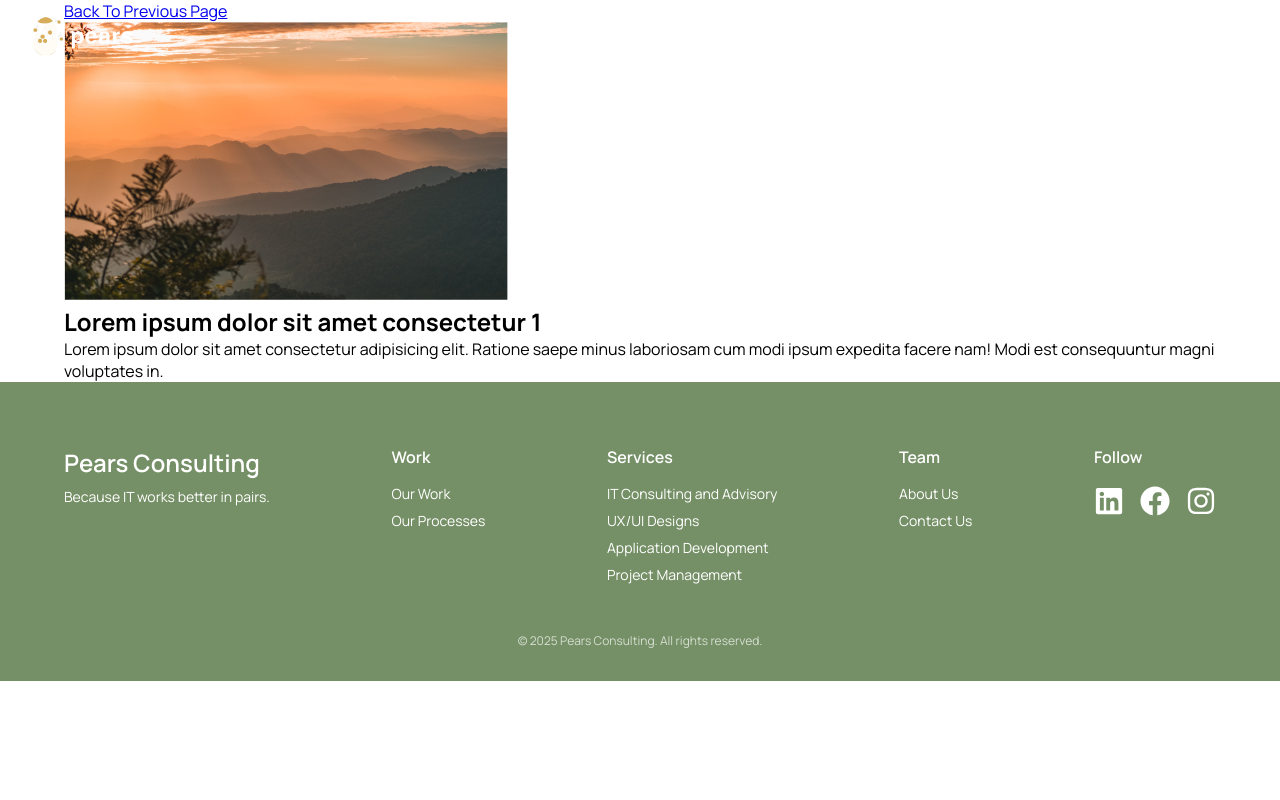
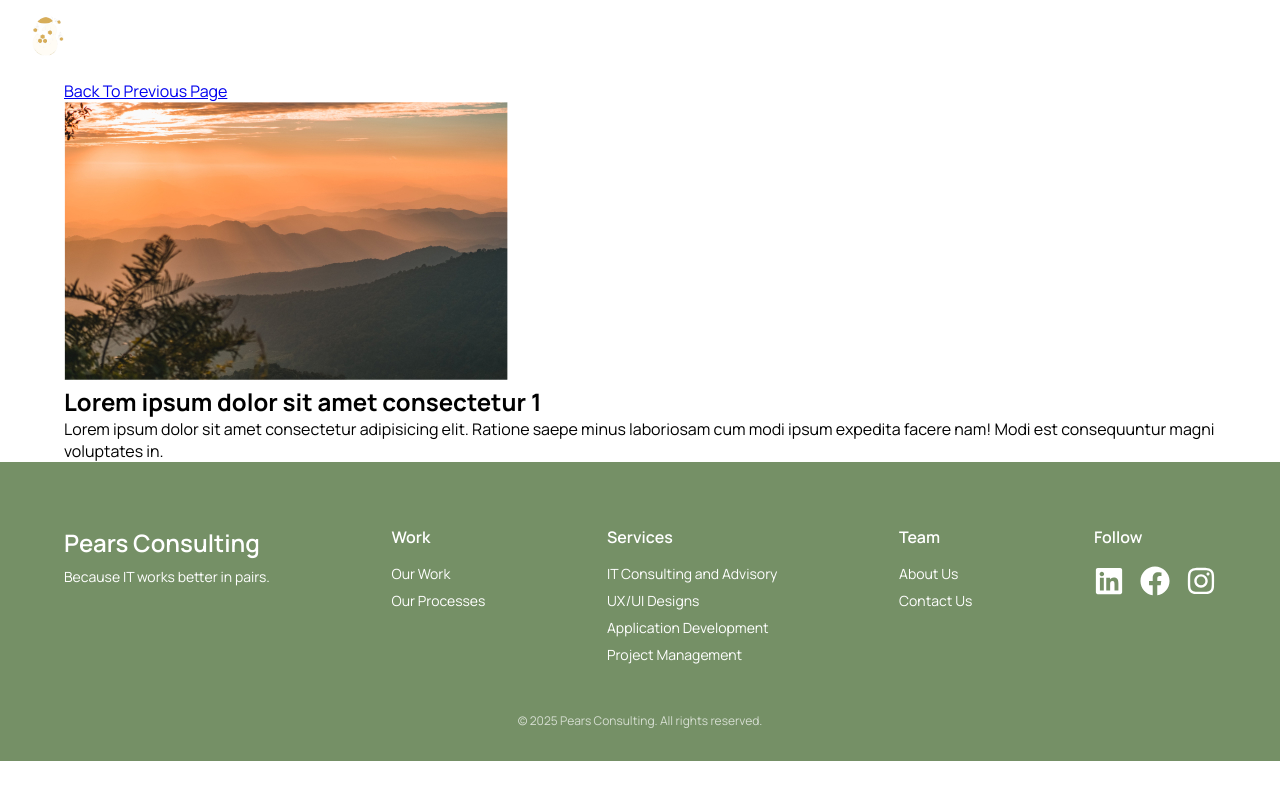
Before and after one commit to Pears-co-za/pears.co.za, a React (Create React App) app: page /blogs/1 in a window 1280 px wide. Built offline with nearby package versions, Linux system fonts and the light colour scheme.

Commit message:
FE updates

```diff
--- a/src/components/Blog/Blog.module.css
+++ b/src/components/Blog/Blog.module.css
@@ -14,7 +14,7 @@
 }
 
 .intro img {
-    width: 210px; /* Set equal width and height */
+    width: 200px; /* Set equal width and height */
     height: auto;
     /* border-radius: 50%; */
     object-fit: contain;
@@ -93,9 +93,7 @@
     }
 
     .intro img {
-        /* width: 200px;
-        height: 200px; */
-        padding: .3rem;
+        width: 210px;
     }
 
     .intro {
--- a/src/components/BlogEntry/BlogEntry.jsx
+++ b/src/components/BlogEntry/BlogEntry.jsx
@@ -2,7 +2,7 @@ import React from "react";
 import { Link } from 'react-router-dom';
 import { useParams } from 'react-router-dom';
 import {
-    StyledBlogContainer,
+    StyledBlogEntryContainer,
 } from "./BlogEntry.styled";
 import FadeIn from "../common/FadeIn";
 import styles from './BlogEntry.module.css';
@@ -14,7 +14,7 @@ const BlogEntry = ({ blogs }) => {
     console.log(blog.image);
 
     return (
-        <StyledBlogContainer>
+        <StyledBlogEntryContainer>
             <FadeIn delay={200}>
                 <div className="{styles.previous__page}">
                     <Link to={`/blog`}>Back To Previous Page</Link>
@@ -42,7 +42,7 @@ const BlogEntry = ({ blogs }) => {
                     </div>
                 </div>
             </FadeIn>
-        </StyledBlogContainer >
+        </StyledBlogEntryContainer >
     );
 };
 
--- a/src/components/BlogEntry/BlogEntry.styled.js
+++ b/src/components/BlogEntry/BlogEntry.styled.js
@@ -1,9 +1,10 @@
 import styled from "styled-components";
 import { colors } from "../../constants";
 
-export const StyledBlogContainer = styled.div`
+export const StyledBlogEntryContainer = styled.div`
     width: min(90%, 1300px);
     margin: 0 auto;
+    margin-top: 5rem;
 
     @media (min-width: 1000px) {
         display:flex;
```
